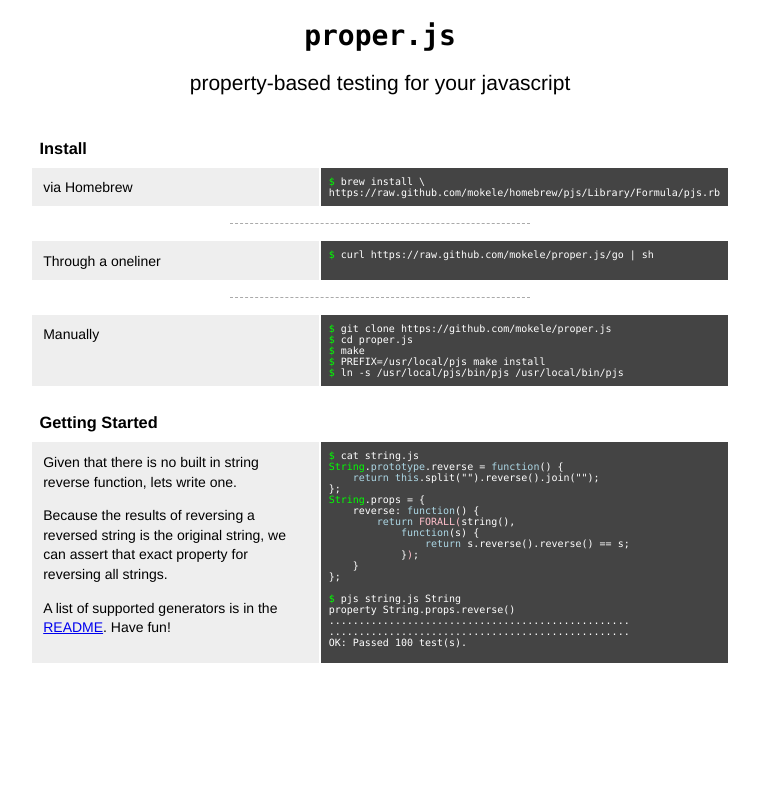
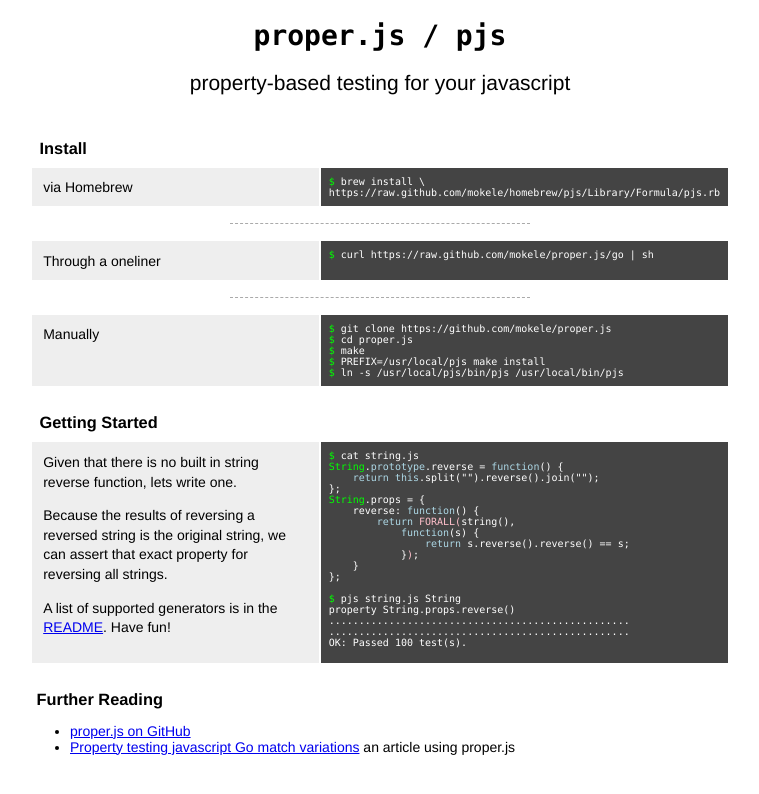
Before and after one commit to chinnucsk/proper.js, a plain HTML site: page index.html in a window 1280 px wide. Shown: the whole page, without its empty margins (260-1019 px from the left). Drawn offline with Linux system fonts and the light colour scheme.

Commit message:
add further reading

```diff
--- a/index.html
+++ b/index.html
@@ -7,6 +7,8 @@
     <style type="text/css">
     body {
         font: 14px helvetica,arial,freesans,clean,sans-serif;
+        margin: 0 auto 4em auto;
+        width: 700px;
     }
     p {
         line-height: 1.4;
@@ -16,10 +18,6 @@
     }
     .js {
         font-weight: normal;
-    }
-    hgroup, table {
-        margin: 0 auto;
-        width: 700px;
     }
     h1, .shell, pre {
         font-family: Consolas, "Droid Sans Mono", Monaco, Courier, monospace;
@@ -86,7 +84,7 @@
   <body>
 
   <hgroup>
-    <h1>proper<span class=".js">.js</span></h1>
+    <h1>proper<span class=".js">.js</span> / pjs</h1>
     <h2>property-based testing for your javascript</h2>
   </hgroup>
 
@@ -170,5 +168,11 @@
     </tbody>
   </table>
 
+  <h3>Further Reading</h3>
+  <ul>
+    <li><a href="https://github.com/mokele/proper.js">proper.js on GitHub</a></li>
+    <li><a href="http://mokele.co.uk/2012/10/30/property-testing-javascript-go-match-variations.html">Property testing javascript Go match variations</a> an article using proper.js</li>
+  </ul>
+
   </body>
 </html>
```
